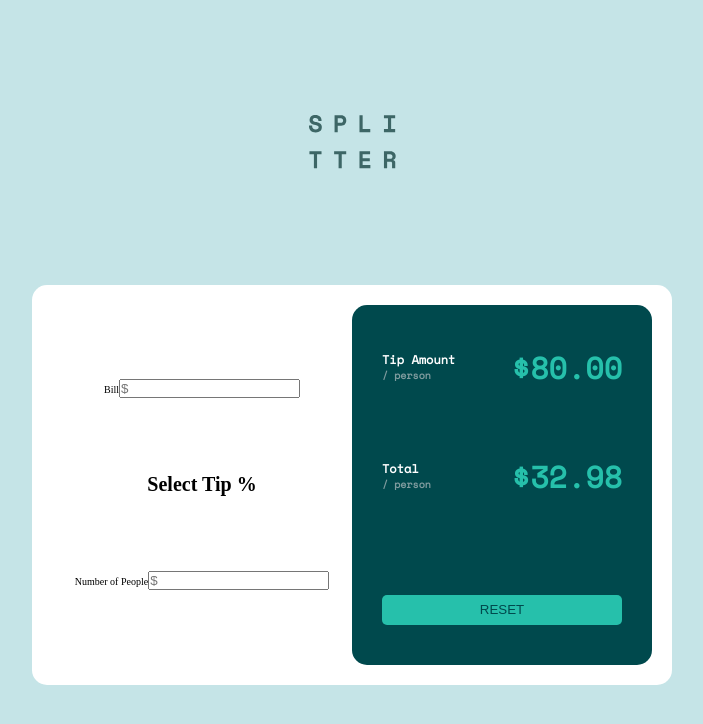
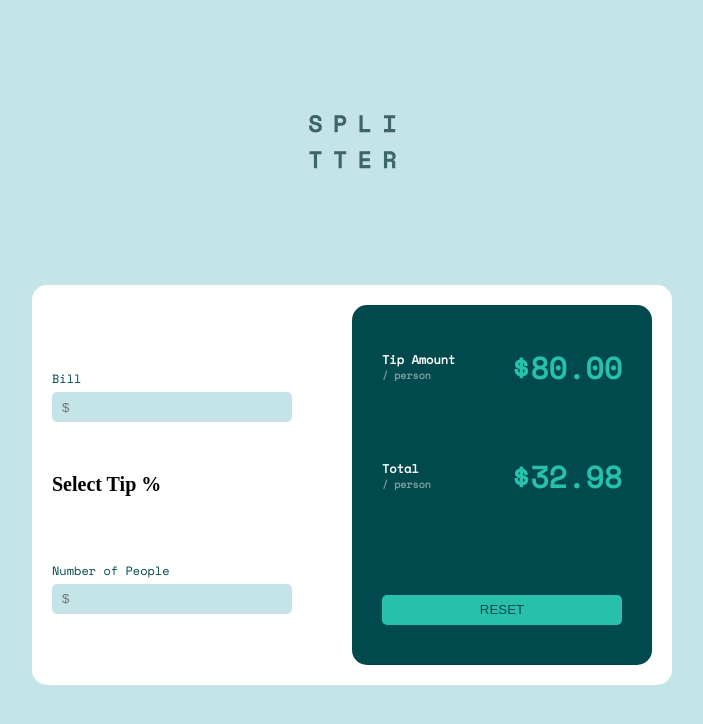
Before and after one commit to akindoju/tip-calculator, a React (Create React App) app: page / in a window 1280 px wide. Shown: the top 724 px of the page, without its empty margins (288-991 px from the left). Built offline with nearby package versions, Linux system fonts and the light colour scheme.

Commit message:
Started styling left section of main container

```diff
--- a/src/App.scss
+++ b/src/App.scss
@@ -35,10 +35,35 @@ html {
     // background-color: rgb(146, 190, 187);
     display: flex;
     flex-direction: column;
-    align-items: center;
+    // align-items: center;
     justify-content: space-evenly;
     height: 100%;
     width: 50%;
+
+    &--bill,
+    &--people {
+      label {
+        display: flex;
+        flex-direction: column;
+        color: hsl(183, 100%, 15%);
+        font-family: "Space Mono", monospace;
+        font-size: 1.2rem;
+        margin-bottom: 0.5rem;
+      }
+
+      input {
+        width: 80%;
+        height: 80%;
+        padding: 0 1rem;
+        border: none;
+        background-color: hsl(185, 41%, 84%);
+        border-radius: 0.5rem;
+
+        &:focus {
+          outline: 1px solid hsl(172, 67%, 45%);
+        }
+      }
+    }
   }
 
   &__right {
@@ -93,6 +118,10 @@ html {
       background-color: hsl(172, 67%, 45%);
       color: hsl(183, 100%, 15%);
 
+      &:hover {
+        background-color: hsl(172, 69%, 64%);
+      }
+
       &:active {
         transform: scale(0.98);
       }
```
